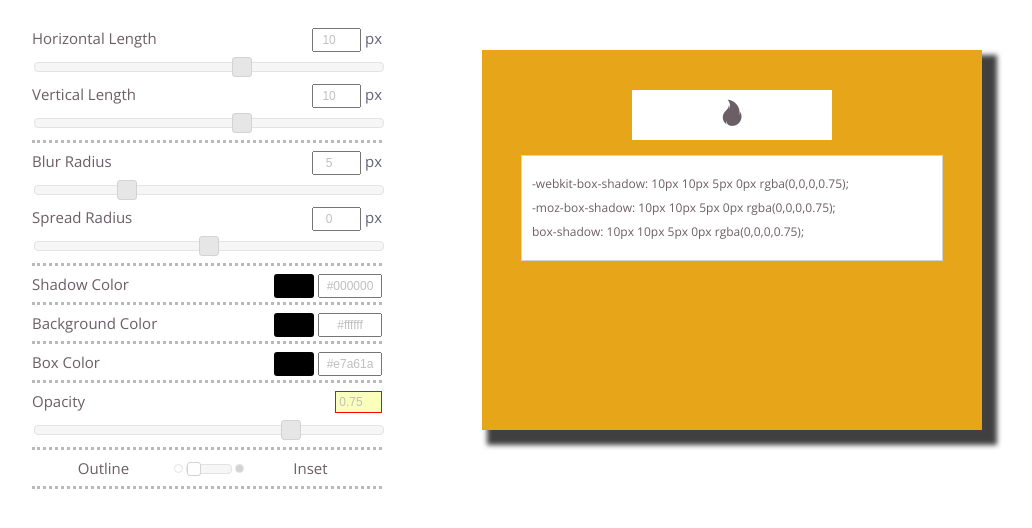
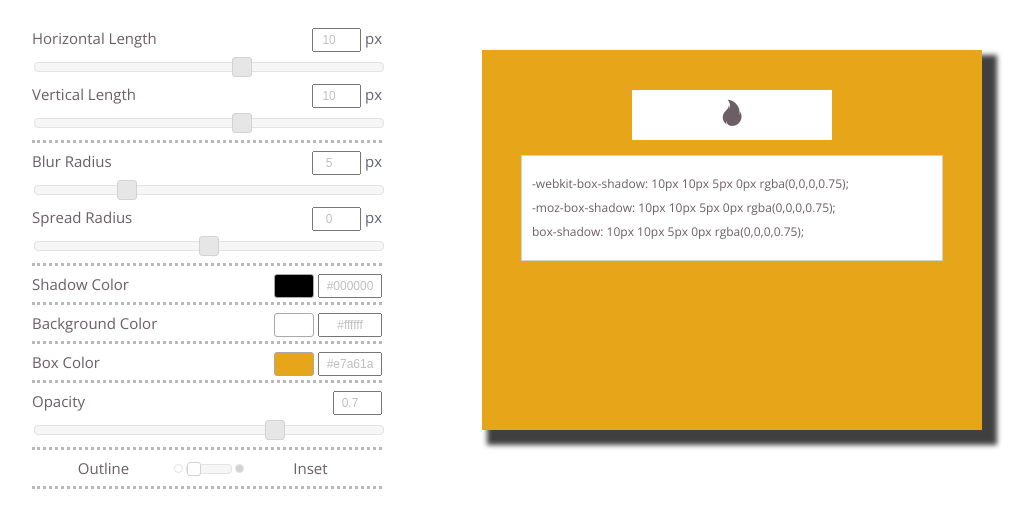
Before and after one commit to sammytran90/Box-shadow-tool, a plain HTML site: page Box_shadow_1.0/index.html in a window 1280 px wide. Shown: the whole page, without its empty margins (28-1060 px from the left). Drawn offline with nearby package versions, Linux system fonts and the light colour scheme; files whose address does not match are found by name; a web font is replaced by a local one.

Commit message:
Add files via upload

```diff
--- a/Box_shadow_1.0/css/custom.css
+++ b/Box_shadow_1.0/css/custom.css
@@ -52,9 +52,10 @@ span.font{
     color: #62627b;
 }
 span.color-button{
+    border: 1px solid #a9a9a9;
     display: inline-block;
-    height: 24px;
-    width: 40px;
+    height: 22px;
+    width: 38px;
     background-color: black;
     cursor: pointer;
     border-radius: 3px;
--- a/Box_shadow_1.0/index.html
+++ b/Box_shadow_1.0/index.html
@@ -89,10 +89,10 @@
                         <div>
                             <label for="Opacity">Opacity</label>
                             <span class="right font">
-                                <input type="number" name="Opacity" min="0" max="1" value="0.75">
+                                <input type="number" name="Opacity" min="0" max="1" value="0.7" step="0.1">
                             </span>
                         </div>
-                        <input type="range" name="Opacity" min="0" max="1" value="0.75" step="0.01">
+                        <input type="range" name="Opacity" min="0" max="1" value="0.7" step="0.1">
                     </div>
                 </div>
                 <div class="left-sector">
--- a/Box_shadow_1.0/js/custom.js
+++ b/Box_shadow_1.0/js/custom.js
@@ -1,4 +1,8 @@
 $(document).ready(function () {
+    for (var i =0; i< $('.color-button').length; i++){
+        var obj = $('.color-button');
+        obj[i].style.backgroundColor = $(obj[i]).next('input').val();
+    };
     $('#color-custom-1').ColorPicker({
         color: '#0000ff',
         onShow: function (colpkr) {
```
Also changed, not shown: Box_shadow_1.0/fb-baitap2.txt (added).
